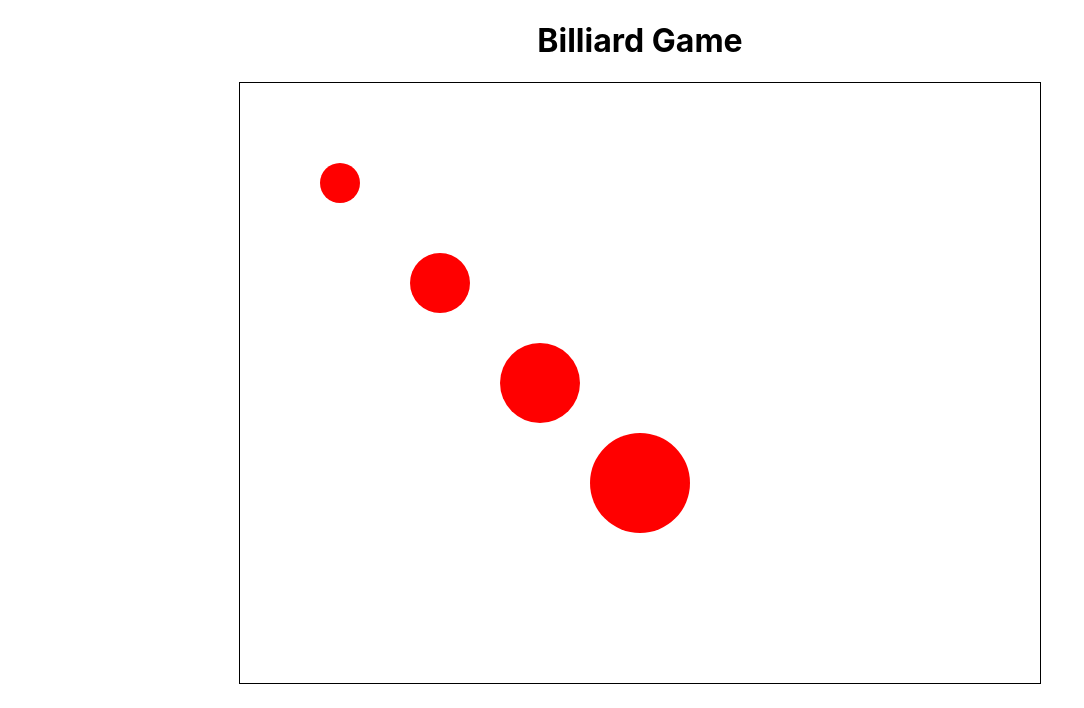
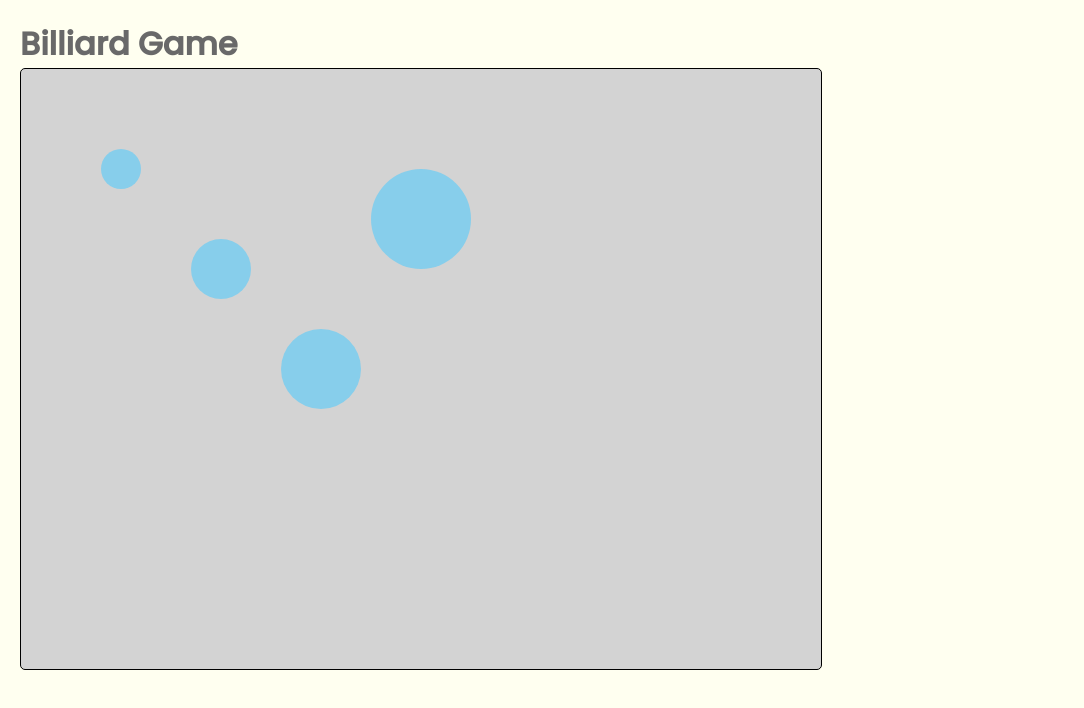
Before and after one commit to YakovlevaSS/billiards-app, a React (Create React App) app: page / in a window 1280 px wide. Shown: the top 708 px of the page, without its empty margins (0-1084 px from the left). Built offline with nearby package versions, Linux system fonts and the light colour scheme.

Commit message:
added styles

```diff
--- a/src/App.css
+++ /dev/null
@@ -1,38 +0,0 @@
-.App {
-  text-align: center;
-}
-
-.App-logo {
-  height: 40vmin;
-  pointer-events: none;
-}
-
-@media (prefers-reduced-motion: no-preference) {
-  .App-logo {
-    animation: App-logo-spin infinite 20s linear;
-  }
-}
-
-.App-header {
-  background-color: #282c34;
-  min-height: 100vh;
-  display: flex;
-  flex-direction: column;
-  align-items: center;
-  justify-content: center;
-  font-size: calc(10px + 2vmin);
-  color: white;
-}
-
-.App-link {
-  color: #61dafb;
-}
-
-@keyframes App-logo-spin {
-  from {
-    transform: rotate(0deg);
-  }
-  to {
-    transform: rotate(360deg);
-  }
-}
--- a/src/App.tsx
+++ b/src/App.tsx
@@ -1,11 +1,8 @@
 import Game from "./pages/game";
-
-import "./App.css";
 
 function App() {
   return (
-    <div className="App">
-      <h1>Billiard Game</h1>
+    <div >
       <Game />
     </div>
   );
--- a/src/components/menu/index.tsx
+++ b/src/components/menu/index.tsx
@@ -1,16 +1,18 @@
+import styles from './menu.module.css';
+
 interface MenuProps {
   onChangeColor: (color: string) => void;
   setMenuVisible: (isVisible: boolean) => void;
 }
 
 const Menu: React.FC<MenuProps> = ({ onChangeColor, setMenuVisible }) => {
-  const colors = ["red", "blue", "green"];
+    const colors = ["SkyBlue", "DodgerBlue", "Turquoise", "SteelBlue" ];
 
   return (
-    <div>
+    <div className={styles.menuContainer}>
       <button
-        onClick={() => {setMenuVisible(false)}}
-        style={{ float: "right", padding: "5px" }}
+        className={styles.closeButton}
+        onClick={() => setMenuVisible(false)}
       >
         ✖️
       </button>
@@ -18,10 +20,8 @@ const Menu: React.FC<MenuProps> = ({ onChangeColor, setMenuVisible }) => {
         <button
           key={color}
           onClick={() => onChangeColor(color)}
-          style={{
-            backgroundColor: color,
-            border: "2px solid black",
-          }}
+          className={styles.colorButton}
+          style={{ backgroundColor: color }}
         >
           {color}
         </button>
--- /dev/null
+++ b/src/components/menu/menu.module.css
@@ -0,0 +1,31 @@
+.menuContainer {
+    position: absolute;
+    top: 20px;
+    right: 20px;
+    padding: 10px;
+    background-color: #ffffff;
+    border: 1px solid #000000;
+    border-radius: 5px;
+    display: flex;
+    gap: 10px;
+    flex-direction:column;
+
+  }
+
+  .closeButton {
+    float: right;
+    padding: 5px;
+    cursor: pointer;
+    width: 30px;
+    height: 30px;
+    border-radius: 100%;
+  }
+
+  .colorButton {
+    display: block;
+    margin-bottom: 5px;
+    width: 100px;
+    height: 30px;
+    border-radius: 5px;
+    cursor: pointer;
+  }
--- a/src/index.css
+++ b/src/index.css
@@ -1,13 +1,44 @@
+@import url('https://fonts.googleapis.com/css2?family=Poppins:wght@500&display=swap');
+
+* {
+  margin: 0;
+  padding: 0;
+  box-sizing: border-box;
+}
+
+html, body, body > div {
+  height: 100%;
+}
+
 body {
-  margin: 0;
-  font-family: -apple-system, BlinkMacSystemFont, 'Segoe UI', 'Roboto', 'Oxygen',
-    'Ubuntu', 'Cantarell', 'Fira Sans', 'Droid Sans', 'Helvetica Neue',
-    sans-serif;
-  -webkit-font-smoothing: antialiased;
-  -moz-osx-font-smoothing: grayscale;
+  font-family: 'Poppins', sans-serif;
+  background-color: #FFFFF0;
+  color: #696969;
 }
 
 code {
   font-family: source-code-pro, Menlo, Monaco, Consolas, 'Courier New',
     monospace;
 }
+
+* {
+  margin: 0;
+  padding: 0;
+  box-sizing: border-box;
+}
+
+*::before,
+*::after {
+  box-sizing: border-box;
+}
+
+a,
+a:visited {
+  text-decoration: none;
+  font-family: StratosSkyeng, sans-serif;
+  cursor: pointer;
+}
+
+ul li {
+  list-style: none;
+}
--- /dev/null
+++ b/src/pages/game/game.module.css
@@ -0,0 +1,9 @@
+.Wrap {
+    padding: 20px;
+}
+
+.Field {
+    border: "1px solid #696969";
+    background-color: #D3D3D3;
+    border-radius: 5px;
+}
--- a/src/pages/game/index.tsx
+++ b/src/pages/game/index.tsx
@@ -2,16 +2,17 @@ import { useRef, useEffect, useState } from "react";
 import Menu from "../../components/menu";
 import { calculateSpeedY, calculateSpeedX, calculateImpulseFactor } from "../../components/halpers/calculateFunc";
 
+import styles from './game.module.css';
 
 const Game: React.FC = () => {
   const canvasRef = useRef<HTMLCanvasElement>(null);
   const [menuBallId, setMenuBallId] = useState<number | null>(null);
   const [menuVisible, setMenuVisible] = useState(false);
   const [balls, setBalls] = useState([
-    { id: 0, x: 100, y: 100, radius: 20, color: "red", speedX: 0, speedY: 0 },
-    { id: 1, x: 200, y: 200, radius: 30, color: "red", speedX: 0, speedY: 0 },
-    { id: 2, x: 300, y: 300, radius: 40, color: "red", speedX: 0, speedY: 0 },
-    { id: 3, x: 400, y: 400, radius: 50, color: "red", speedX: 0, speedY: 0 },
+    { id: 0, x: 100, y: 100, radius: 20, color: "SkyBlue", speedX: 0, speedY: 0 },
+    { id: 1, x: 200, y: 200, radius: 30, color: "SkyBlue", speedX: 0, speedY: 0 },
+    { id: 2, x: 300, y: 300, radius: 40, color: "SkyBlue", speedX: 0, speedY: 0 },
+    { id: 3, x: 400, y: 150, radius: 50, color: "SkyBlue", speedX: 0, speedY: 0 },
   ]);
 
   useEffect(() => {
@@ -154,7 +155,6 @@ const Game: React.FC = () => {
         })
       );
     }
-    setMenuVisible(false);
   };
 
   const handleBallClick = (ballId: number, impulseX: number, impulseY: number, balls: any[]) => {
@@ -172,7 +172,8 @@ const Game: React.FC = () => {
   };
 
   return (
-    <div>
+    <div className={styles.Wrap}>
+        <h1>Billiard Game</h1>
       {menuVisible && (
         <Menu onChangeColor={handleColorChange} setMenuVisible={setMenuVisible} />
       )}
@@ -181,6 +182,7 @@ const Game: React.FC = () => {
         width={800}
         height={600}
         onClick={handleCanvasClick}
+        className={styles.Field}
         style={{ border: "1px solid black" }}
       />
     </div>
```
